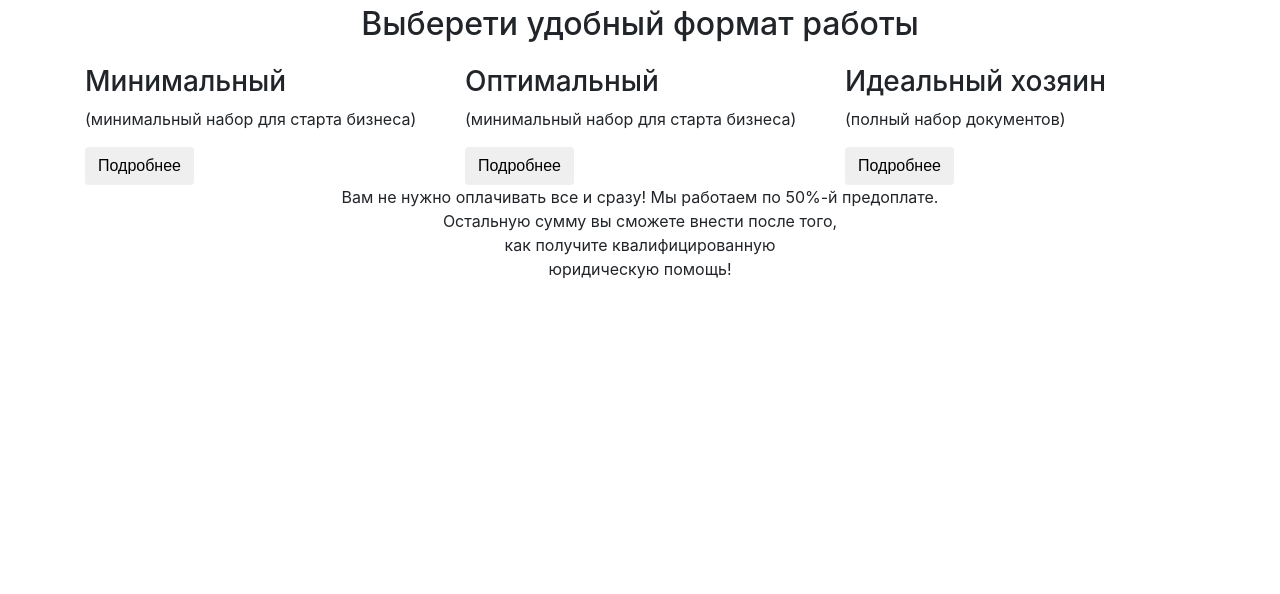
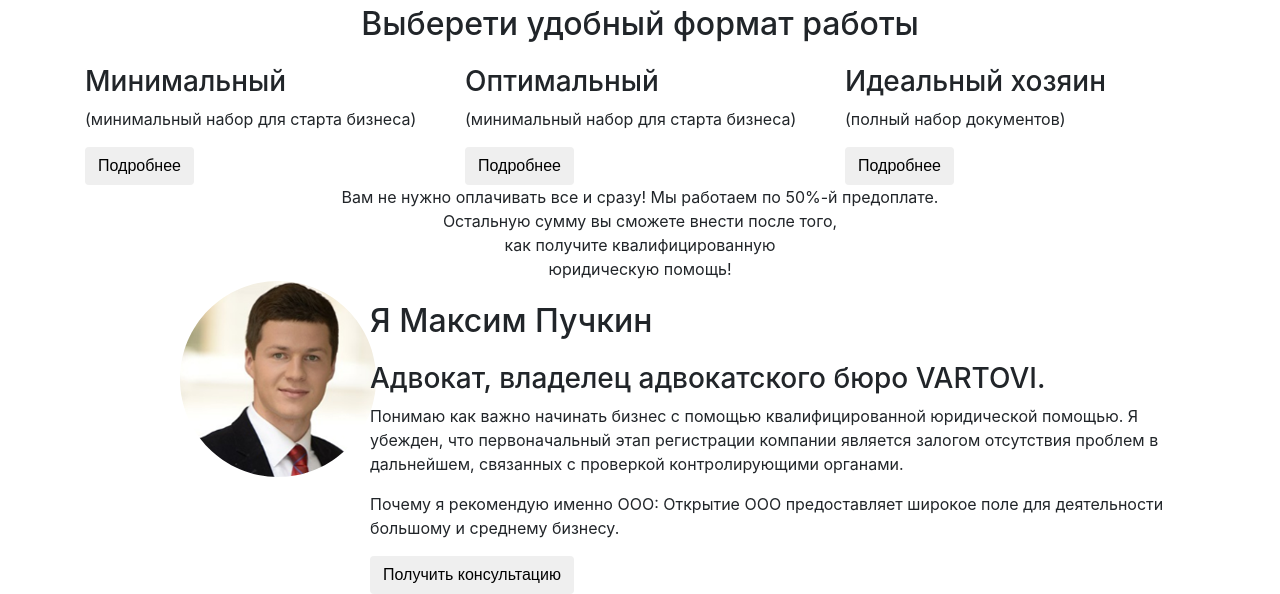
Before and after one commit to OstapHetman/shliupka, a plain HTML site: page src/index.html in a window 1280 px wide. Shown: the part 1125-1719 px from the top of the page. Before the commit the page ends 1406 px from the top, so only its background shows below. Drawn offline with Linux system fonts and the light colour scheme.

Commit message:
add html structure for about section

```diff
--- a/src/index.html
+++ b/src/index.html
@@ -149,6 +149,25 @@
 
     <!-- END PLANS SECTION -->
 
+    <!-- START SECTION ABOUT -->
+    <section id="about">
+        <div class="container">
+            <div class="row">
+                <div class="offset-1 col-xl-2 col-lg-2">
+                    <img src="img/portret.png" alt="Portret">
+                </div>
+                <div class="col-xl-9 col-lg-9">
+                    <h1>Я Максим Пучкин</h1>
+                    <h3>Адвокат, владелец адвокатского бюро VARTOVI.</h3>
+                    <p class="about">Понимаю как важно начинать бизнес с помощью квалифицированной юридической помощью. Я убежден, что первоначальный этап регистрации компании является залогом отсутствия проблем в дальнейшем, связанных с проверкой контролирующими органами.</p>
+                    <p class="recomendation">Почему я рекомендую именно ООО: Открытие ООО предоставляет широкое поле для деятельности большому и среднему бизнесу.</p>
+                    <button class="btn">Получить консультацию</button>
+                </div>
+            </div>
+        </div>
+    </section>
+    <!-- END SECTION ABOUT -->
+
     <!-- Latest compiled and minified JQuery -->
     <script src="js/jquery-3.3.1.min.js"></script>
     <script src="https://cdnjs.cloudflare.com/ajax/libs/tether/1.4.0/js/tether.min.js" integrity="sha384-DztdAPBWPRXSA/3eYEEUWrWCy7G5KFbe8fFjk5JAIxUYHKkDx6Qin1DkWx51bBrb" crossorigin="anonymous"></script>
```
Also changed, not shown: src/img/portret.png (added).
